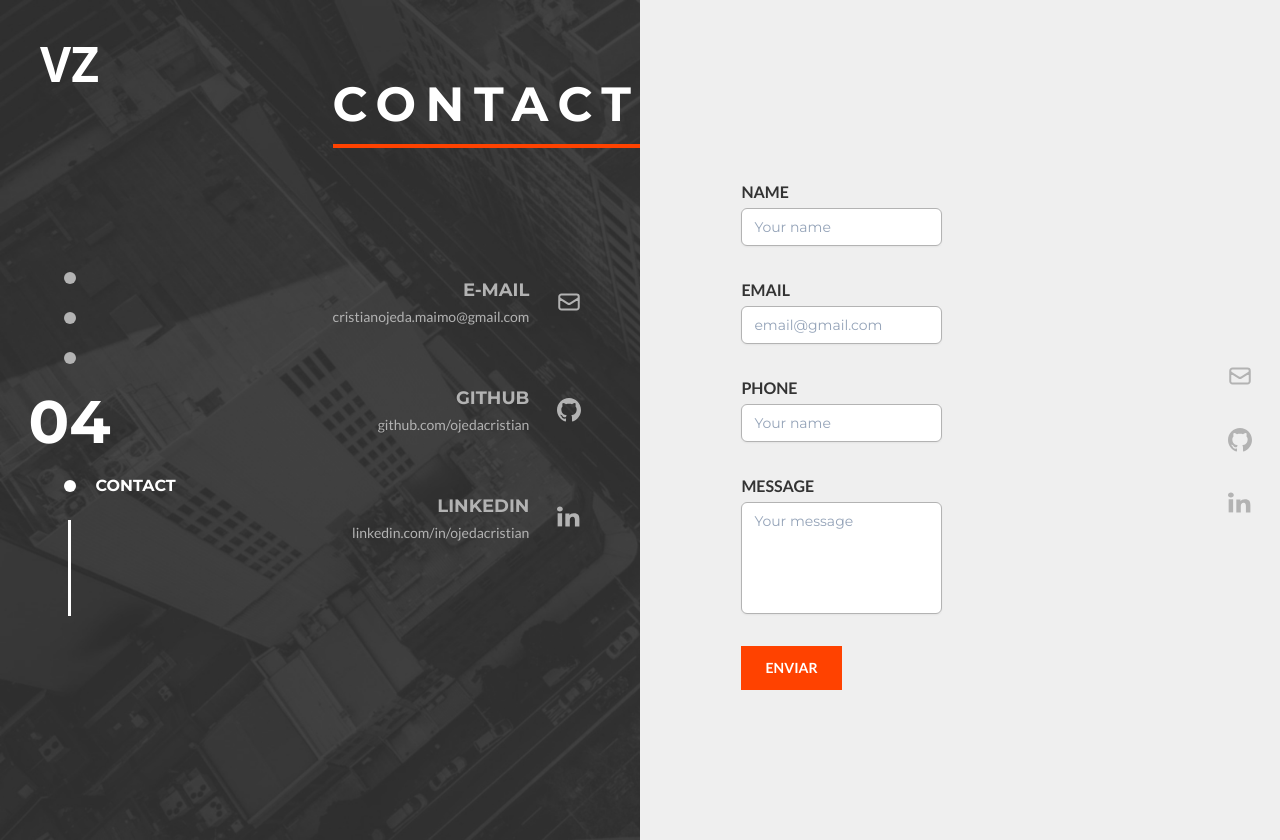
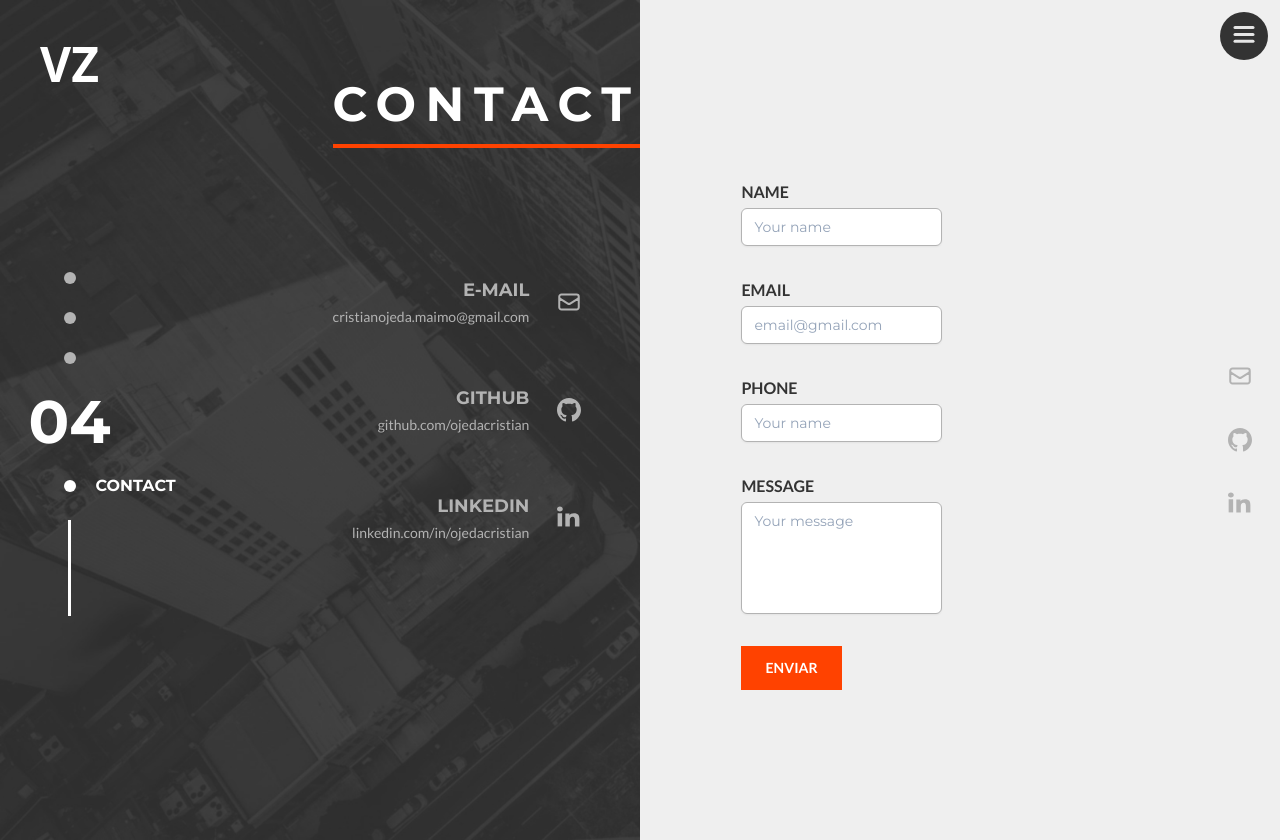
Before and after one commit to ojedacristian/personal-portfolio, a Next.js app: page /contact in a window 1280 px wide. Built offline with nearby package versions, Linux system fonts and the light colour scheme.

Commit message:
add animation in Mobile Menu

```diff
--- a/components/MobileMenu.tsx
+++ b/components/MobileMenu.tsx
@@ -16,10 +16,42 @@ const sidebar = {
   closed: {
     clipPath: 'circle(24px at calc(100% - 36px) 36px )',
     transition: {
-      delay: 0.0,
+      delay: 0.5,
       type: 'spring',
       stiffness: 400,
       damping: 40
+    }
+  }
+}
+
+const variants = {
+  open: {
+    transition: {
+      staggerChildren: 0.07,
+      delayChildren: 0.5
+    }
+  },
+  closed: {
+    transition: {
+      staggerChildren: 0.05,
+      staggerDirection: -1
+    }
+  }
+}
+
+const variantsItem = {
+  open: {
+    y: 0,
+    opacity: 1,
+    transition: {
+      y: { stiffness: 1000, velocity: -100 }
+    }
+  },
+  closed: {
+    y: 50,
+    opacity: 0,
+    transition: {
+      y: { stiffness: 1000 }
     }
   }
 }
@@ -35,12 +67,20 @@ const MobileMenu: React.FC = () => {
 
           <motion.div
             variants={sidebar}
-            className='fixed right-0 top-0 z-30 flex h-screen w-full flex-col items-center justify-around bg-brand-darkGray p-20 font-montserrat text-3xl font-bold uppercase sm:hidden'>
-            {
-              links.map(link => (
-                <Link key={link.id} href={link.path}>{link.label}</Link>
-              ))
+            className='fixed right-0 top-0 z-30 h-screen w-full bg-brand-darkGray p-20 font-montserrat text-3xl font-bold uppercase 2xl:hidden'>
+              <motion.ul
+                className='flex h-full flex-col items-center justify-around'
+              variants={variants}>
+              {
+                links.map(link => (
+                  <motion.li variants={variantsItem} key={link.id}>
+                    <Link href={link.path} className='p-4 transition-all hover:tracking-[0.25em] hover:text-brand-orange'>
+                      {link.label}
+                    </Link>
+                  </motion.li>
+                ))
               }
+              </motion.ul>
           </motion.div>
           <ToggleButton toggle={ () => { setIsOpen(state => !state) } }/>
         </motion.nav>
--- /dev/null
+++ b/components/MotionWrapper.tsx
@@ -0,0 +1,19 @@
+import { motion } from 'framer-motion'
+import { useRouter } from 'next/router'
+import { type PropsWithChildren } from 'react'
+
+const MotionWrapper: React.FC<PropsWithChildren> = ({ children }) => {
+  const router = useRouter()
+
+  return (
+        <motion.div
+            key={router.route}
+            initial={{ opacity: 0, x: '-100' }}
+            animate={{ opacity: 1, x: 0 }}
+            exit={{ opacity: 0, x: 100 }}
+        >
+            { children }
+        </motion.div>
+  )
+}
+export default MotionWrapper
--- a/components/ToggleButton.tsx
+++ b/components/ToggleButton.tsx
@@ -2,7 +2,6 @@ import { motion } from 'framer-motion'
 
 const Path = (props: any): any => (
     <motion.path
-        className='stroke-brand-lightGray'
         strokeWidth="3"
         strokeLinecap="round"
         {...props}
@@ -14,7 +13,7 @@ interface Props {
 }
 
 export const ToggleButton: React.FC<Props> = ({ toggle }) => (
-    <button onClick={toggle} className='fixed right-0 top-0 z-50 m-4 flex h-10 w-10 items-center justify-center  sm:hidden'>
+    <button onClick={toggle} className='fixed right-0 top-0 z-50 m-4 flex h-10 w-10 items-center justify-center stroke-brand-lightGray 2xl:hidden'>
         <svg width="23" height="23" viewBox="0 0 23 23">
             <Path
                 variants={{
```
